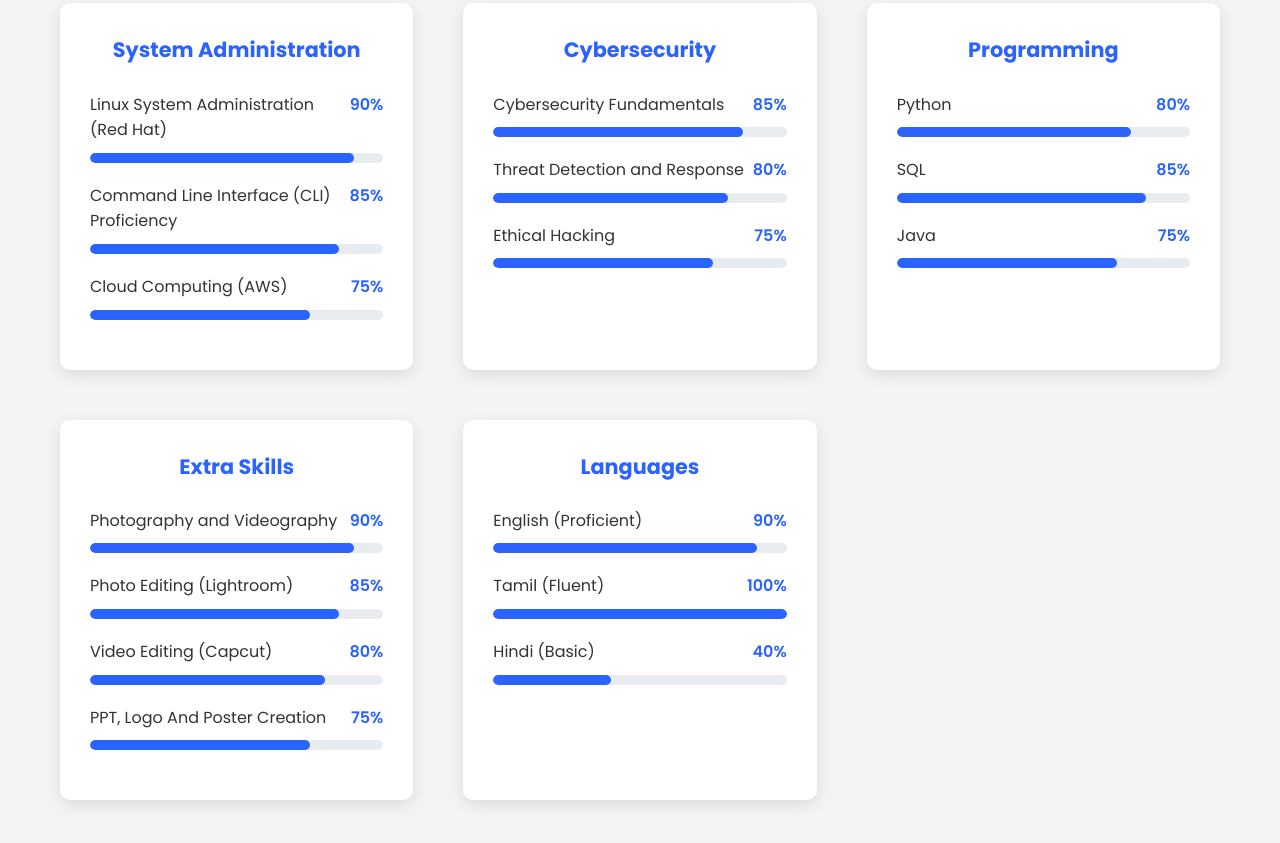
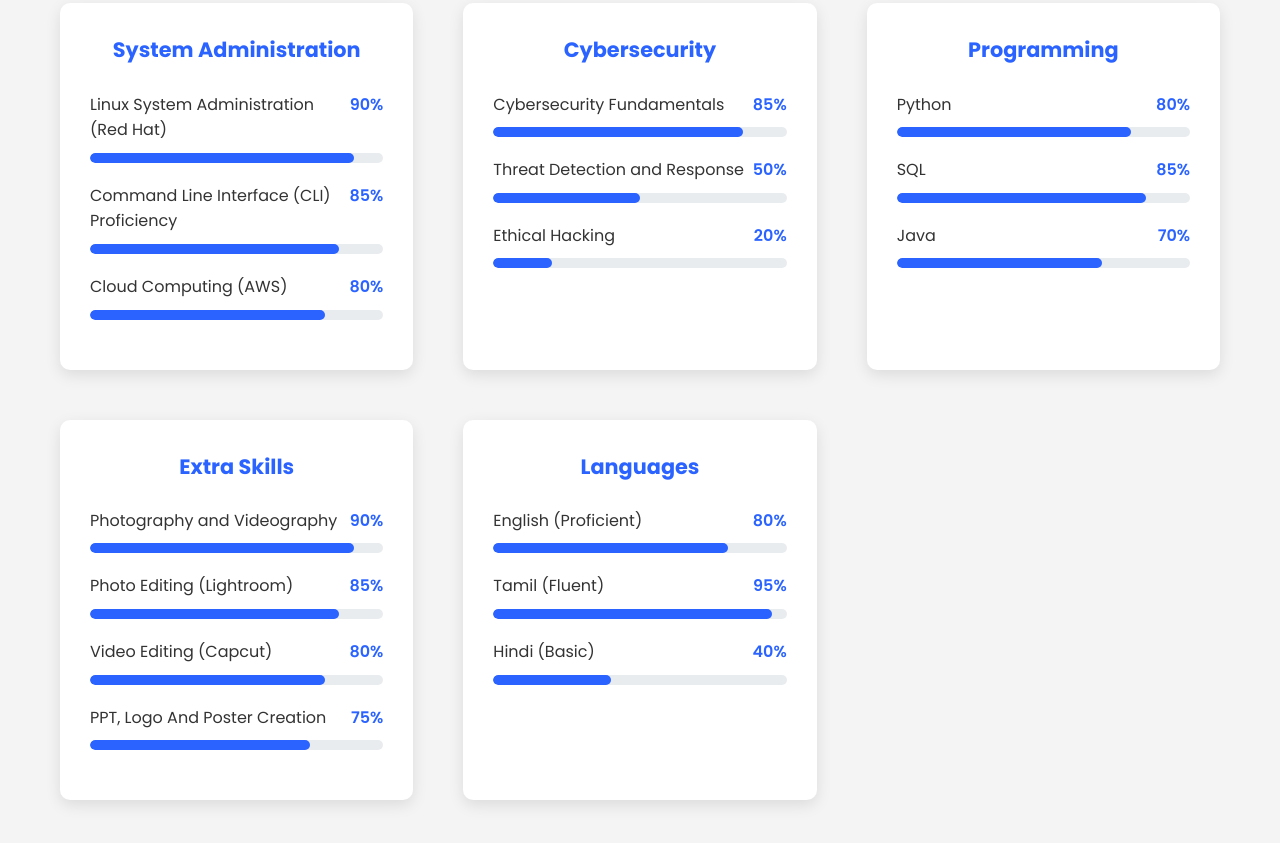
Before and after one commit to Sethu-codes/Portfolio, a plain HTML site: page index.html in a window 1280 px wide. Shown: the part 3059-3902 px from the top of the page. Drawn offline with Linux system fonts and the light colour scheme.

Commit message:
Update index.html

```diff
--- a/index.html
+++ b/index.html
@@ -148,13 +148,13 @@
                             <div class="progress" style="width: 85%"></div>
                         </div>
                     </div>
-                    <div class="skill-item" data-value="75">
+                    <div class="skill-item" data-value="80">
                         <div class="skill-info">
                             <span>Cloud Computing (AWS)</span>
-                            <span class="percentage">75%</span>
+                            <span class="percentage">80%</span>
                         </div>
                         <div class="progress-bar">
-                            <div class="progress" style="width: 75%"></div>
+                            <div class="progress" style="width: 80%"></div>
                         </div>
                     </div>
                 </div>
@@ -170,22 +170,22 @@
                             <div class="progress" style="width: 85%"></div>
                         </div>
                     </div>
-                    <div class="skill-item" data-value="80">
+                    <div class="skill-item" data-value="50">
                         <div class="skill-info">
                             <span>Threat Detection and Response</span>
-                            <span class="percentage">80%</span>
+                            <span class="percentage">50%</span>
                         </div>
                         <div class="progress-bar">
-                            <div class="progress" style="width: 80%"></div>
+                            <div class="progress" style="width: 50%"></div>
                         </div>
                     </div>
-                    <div class="skill-item" data-value="75">
+                    <div class="skill-item" data-value="20">
                         <div class="skill-info">
                             <span>Ethical Hacking</span>
-                            <span class="percentage">75%</span>
+                            <span class="percentage">20%</span>
                         </div>
                         <div class="progress-bar">
-                            <div class="progress" style="width: 75%"></div>
+                            <div class="progress" style="width: 20%"></div>
                         </div>
                     </div>
                 </div>
@@ -210,13 +210,13 @@
                             <div class="progress" style="width: 85%"></div>
                         </div>
                     </div>
-                    <div class="skill-item" data-value="75">
+                    <div class="skill-item" data-value="70">
                         <div class="skill-info">
                             <span>Java</span>
-                            <span class="percentage">75%</span>
+                            <span class="percentage">70%</span>
                         </div>
                         <div class="progress-bar">
-                            <div class="progress" style="width: 75%"></div>
+                            <div class="progress" style="width: 70%"></div>
                         </div>
                     </div>
                 </div>
@@ -263,22 +263,22 @@
 
                 <div class="skill-category">
                     <h3>Languages</h3>
-                    <div class="skill-item" data-value="90">
+                    <div class="skill-item" data-value="80">
                         <div class="skill-info">
                             <span>English (Proficient)</span>
-                            <span class="percentage">90%</span>
+                            <span class="percentage">80%</span>
                         </div>
                         <div class="progress-bar">
-                            <div class="progress" style="width: 90%"></div>
+                            <div class="progress" style="width: 80%"></div>
                         </div>
                     </div>
-                    <div class="skill-item" data-value="100">
+                    <div class="skill-item" data-value="95">
                         <div class="skill-info">
                             <span>Tamil (Fluent)</span>
-                            <span class="percentage">100%</span>
+                            <span class="percentage">95%</span>
                         </div>
                         <div class="progress-bar">
-                            <div class="progress" style="width: 100%"></div>
+                            <div class="progress" style="width: 95%"></div>
                         </div>
                     </div>
                     <div class="skill-item" data-value="40">
```
